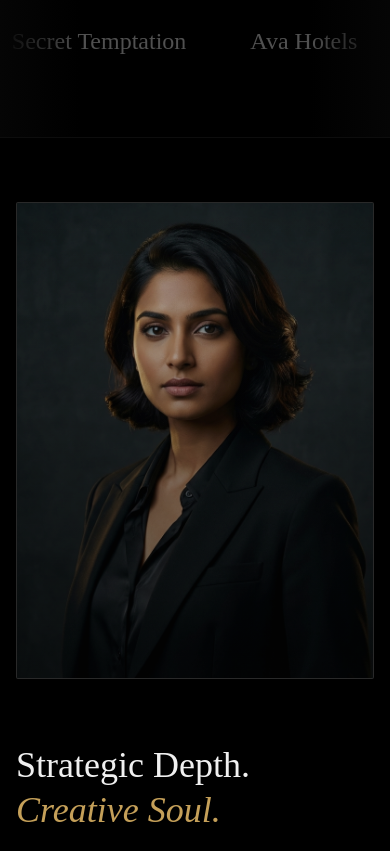
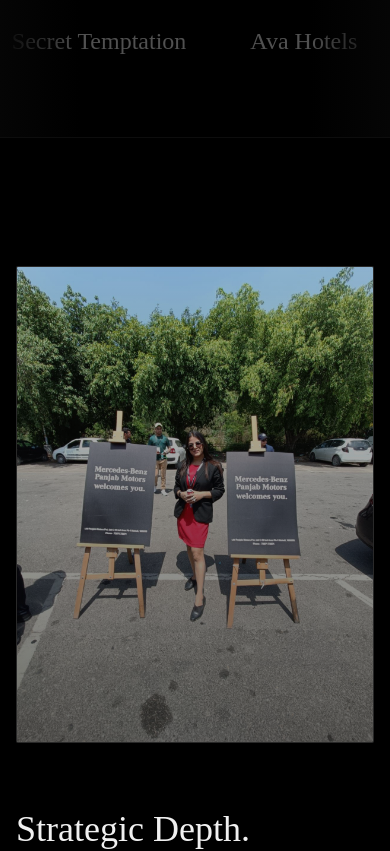
Before and after one commit to codeXsahil/manikajoshiportfolio, a React (Vite) app: page / in a window 390 px wide. Shown: the part 900-1751 px from the top of the page. Built offline with nearby package versions, Linux system fonts and the light colour scheme.

Commit message:
Refine Work section mobile padding and clean up CSS

```diff
--- a/src/components/DigitalPerformance.jsx
+++ b/src/components/DigitalPerformance.jsx
@@ -18,7 +18,7 @@
     ];
 
     return (
-        <section className="bg-[#050505] relative py-16 md:py-24 border-t border-white/5">
+        <section className="bg-[#050505] relative py-20 border-t border-white/5">
             <div className="container mx-auto px-4">
                 <div className="flex flex-col md:flex-row gap-12 md:gap-20">
 
--- a/src/components/Work.jsx
+++ b/src/components/Work.jsx
@@ -120,7 +120,7 @@
 
     return (
         <section id="work" className="bg-black relative">
-            <div className="container mx-auto px-4 py-16 md:py-32">
+            <div className="container mx-auto px-4 py-10 md:py-20">
                 <motion.h2
                     initial={{ opacity: 0, y: 20 }}
                     whileInView={{ opacity: 1, y: 0 }}
@@ -207,7 +207,7 @@
                     </div>
 
                     {/* Right Column: Scrollable Content */}
-                    <div className="flex flex-col gap-20 md:gap-[30vh] pb-20 md:pb-[20vh]">
+                    <div className="flex flex-col gap-24 lg:gap-[30vh] pb-10 lg:pb-[20vh]">
                         {projects.map((project) => (
                             <motion.div
                                 key={project.id}
--- a/src/index.css
+++ b/src/index.css
@@ -7,9 +7,7 @@
     @apply bg-black text-[#f0f0f0] font-sans antialiased overflow-x-hidden;
   }
 
-  html {
-    @apply overflow-x-hidden;
-  }
+
 
   h1,
   h2,
@@ -27,7 +25,7 @@
   }
 
   .section-padding {
-    @apply py-16 md:py-32;
+    @apply py-32;
   }
 
   .container {
```
Also changed, not shown: src/assets/images/profile-main.png.
